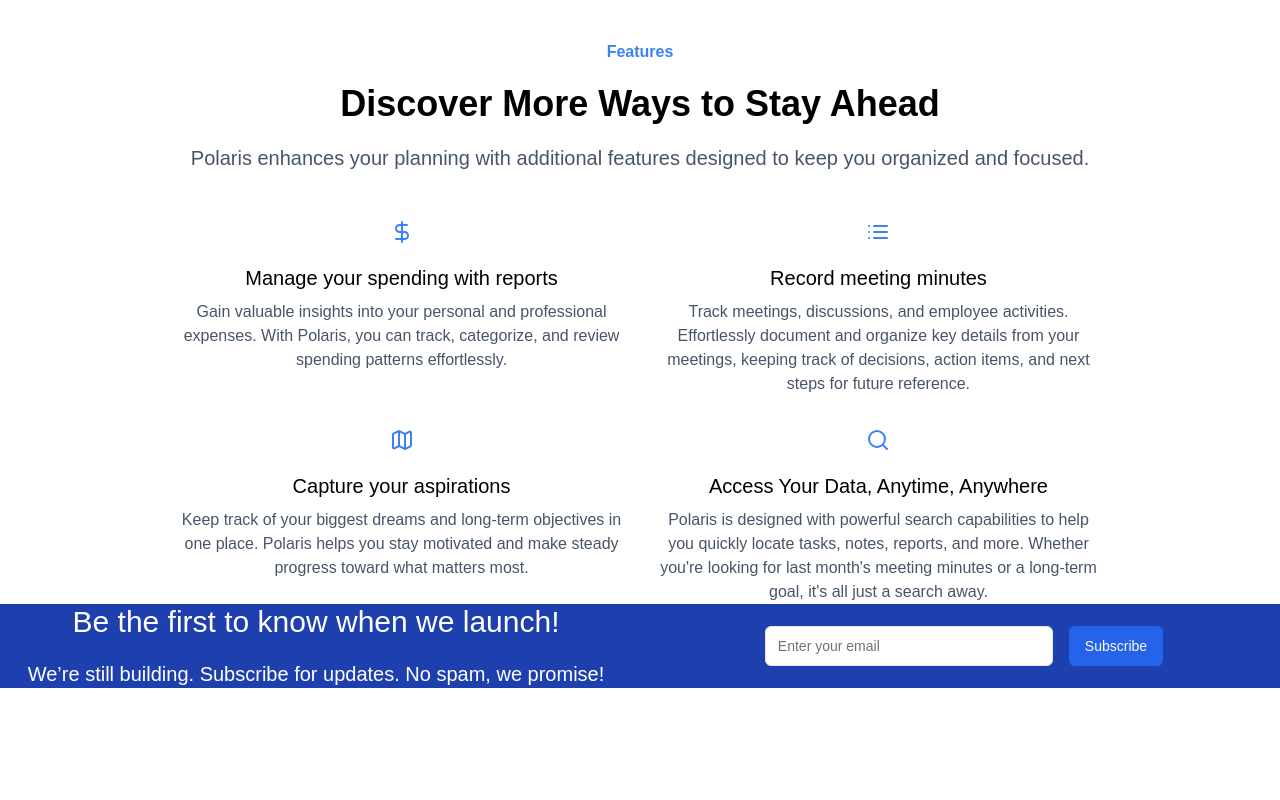
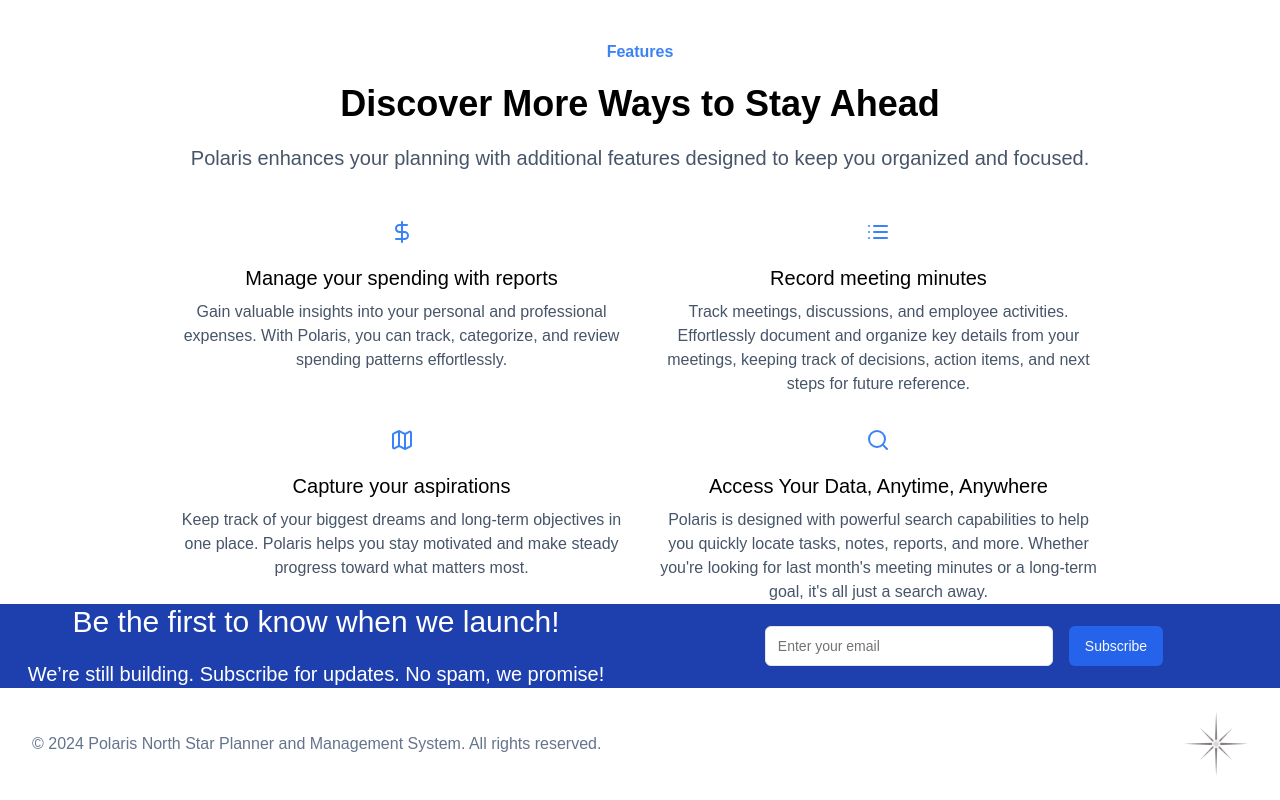
Before and after one commit to LucianiChristian/polaris-splash, a Next.js app: page / in a window 1280 px wide. Shown: the part 2905-3705 px from the top of the page. Before the commit the page ends 3593 px from the top, so only its background shows below. Built offline with nearby package versions, Linux system fonts and the light colour scheme.

Commit message:
Add footer

```diff
--- /dev/null
+++ b/src/app/Footer.tsx
@@ -0,0 +1,8 @@
+export default function Footer() {
+    return (
+        <footer className="flex flex-col-reverse gap-4 md:flex-row justify-between items-center px-8 py-6 text-slate-500">
+            <p className="text-center">© 2024 Polaris North Star Planner and Management System. All rights reserved.</p>
+            <img src="/polaris-logo.png" alt="polaris logo" height={64} width={64}/>
+        </footer>
+    )
+}
--- a/src/app/page.tsx
+++ b/src/app/page.tsx
@@ -3,6 +3,7 @@ import HeroSection from "@/app/HeroSection";
 import FeaturesSection from "@/app/Features/FeaturesSection";
 import MoreFeaturesSection from "./MoreFeatures/MoreFeaturesSection";
 import SubscriptionSection from "./SubscriptionSection";
+import Footer from "./Footer";
 
 export default function Home() {
   return (
@@ -12,6 +13,7 @@ export default function Home() {
         <FeaturesSection />
         <MoreFeaturesSection />
         <SubscriptionSection />
+        <Footer />
       </div>
   );
 }
```
